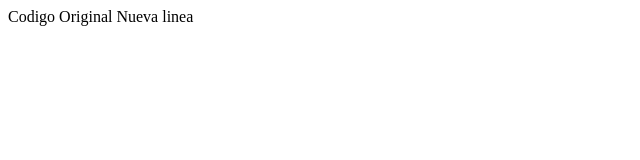
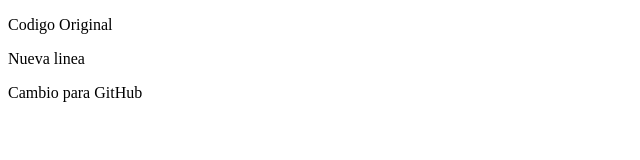
Before and after one commit to Garay0002/Garay02, a plain HTML site: page index.html in a window 1280 px wide. Shown: the whole page, without its empty margins (0-640 px from the left). Drawn offline with Linux system fonts and the light colour scheme.

Commit message:
Cambio 5 GitHub

```diff
--- a/index.html
+++ b/index.html
@@ -6,7 +6,8 @@
     <title>Document</title>
 </head>
 <body>
-    Codigo Original
-    Nueva linea
+    <p>Codigo Original</p>
+    <p>Nueva linea</p>
+    <p>Cambio para GitHub</p>
 </body>
 </html>
```
